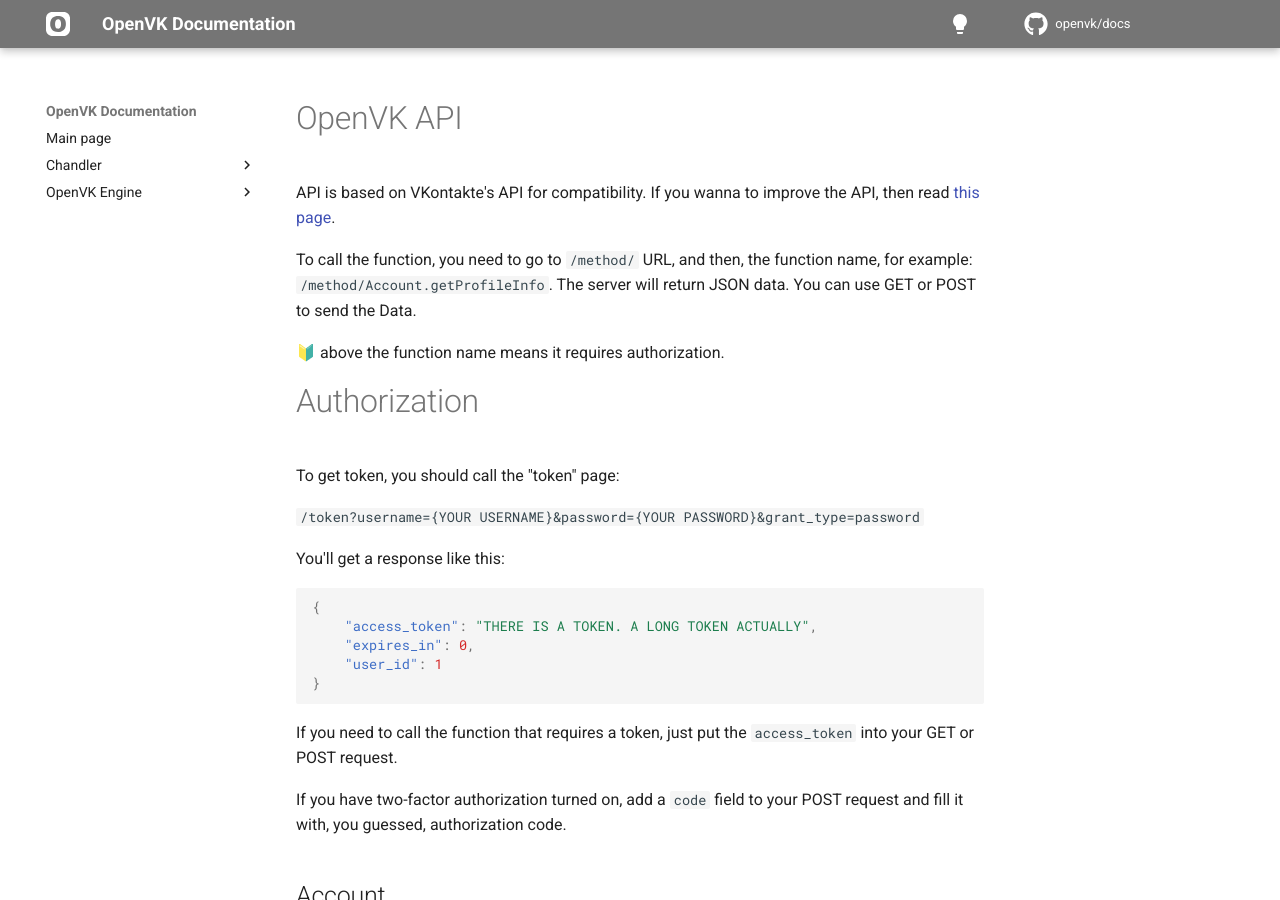
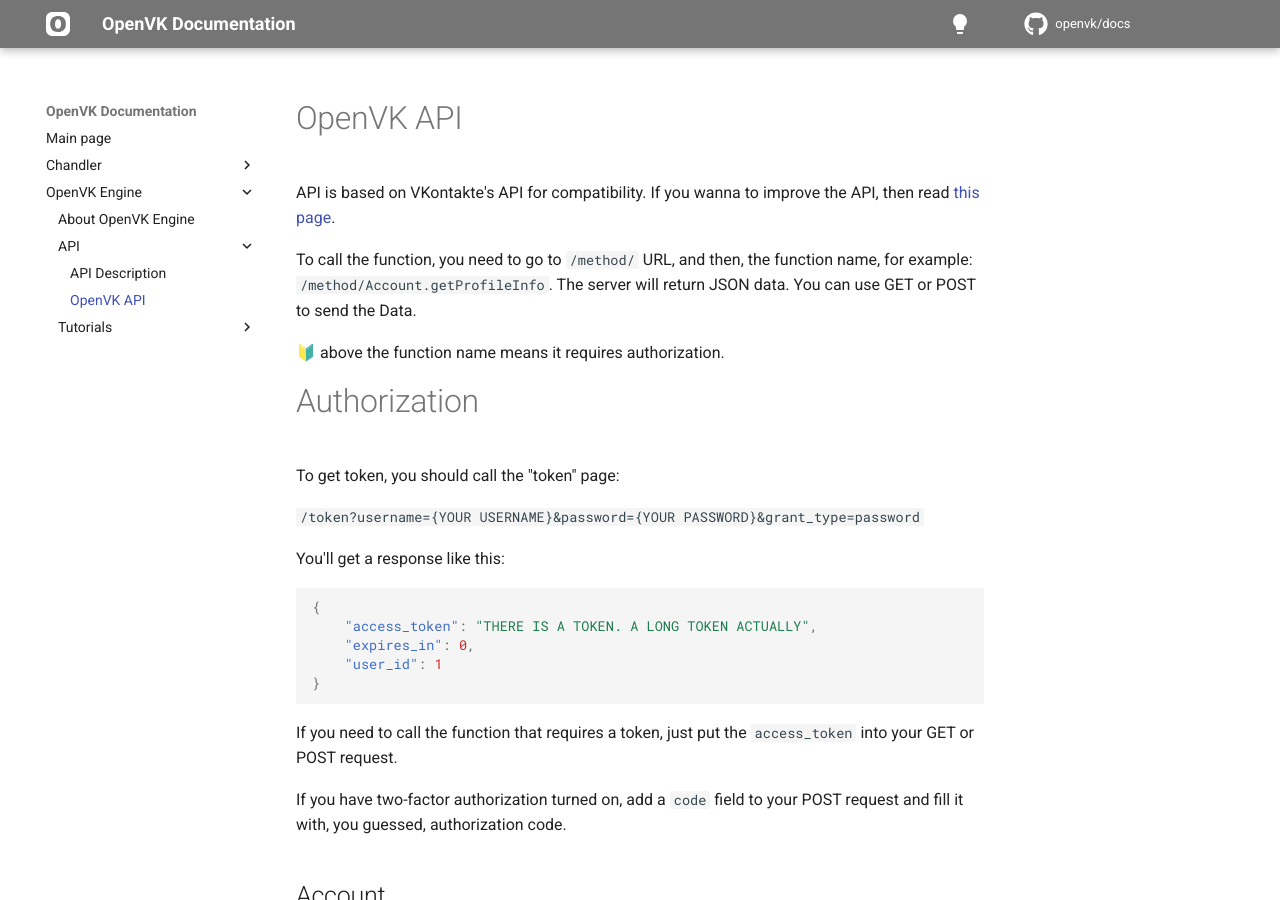
Before and after one commit to OpenVK/docs, an MkDocs documentation site: the page built from docs/openvk_engine/api/api.md, in a window 1280 px wide and 900 px high. Built offline with MkDocs 1.6.1 and Material for MkDocs 9.7.7, drawn with Linux system fonts in a browser that asks for light colours; comment, search, counter and statistics services are not loaded.

Commit message:
Moved API documentation to the correct folder and added it to navigation

```diff
--- a/mkdocs.yml
+++ b/mkdocs.yml
@@ -35,6 +35,7 @@
     - 'openvk_engine/about.md'
     - 'API':
       - 'openvk_engine/api/description.md'
+      - 'openvk_engine/api/api.md'
     - 'Tutorials':
       - 'openvk_engine/centos8_installation.md'
       - 'openvk_engine/themepack_creation.md'
```
Also changed, not shown: docs/openvk_engine/api/api.md (renamed from docs/openvk_engine/api.md).
